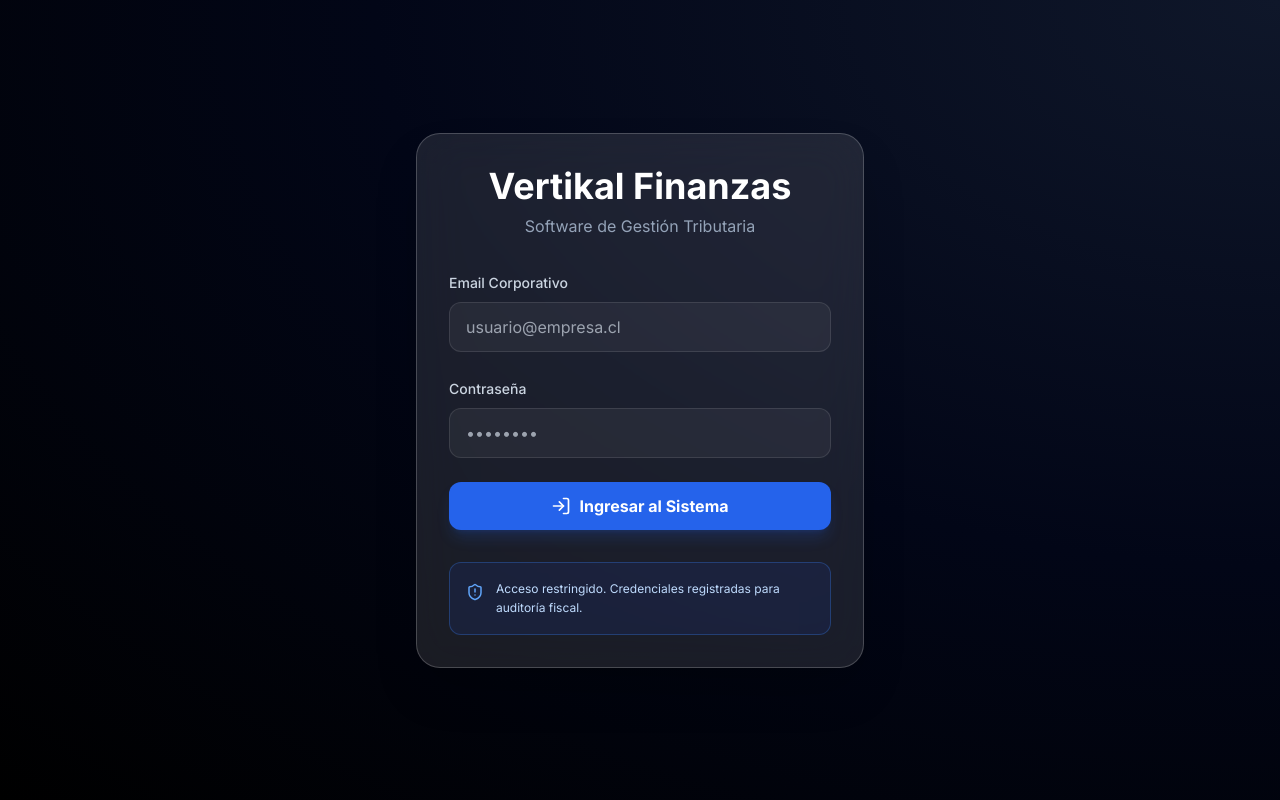
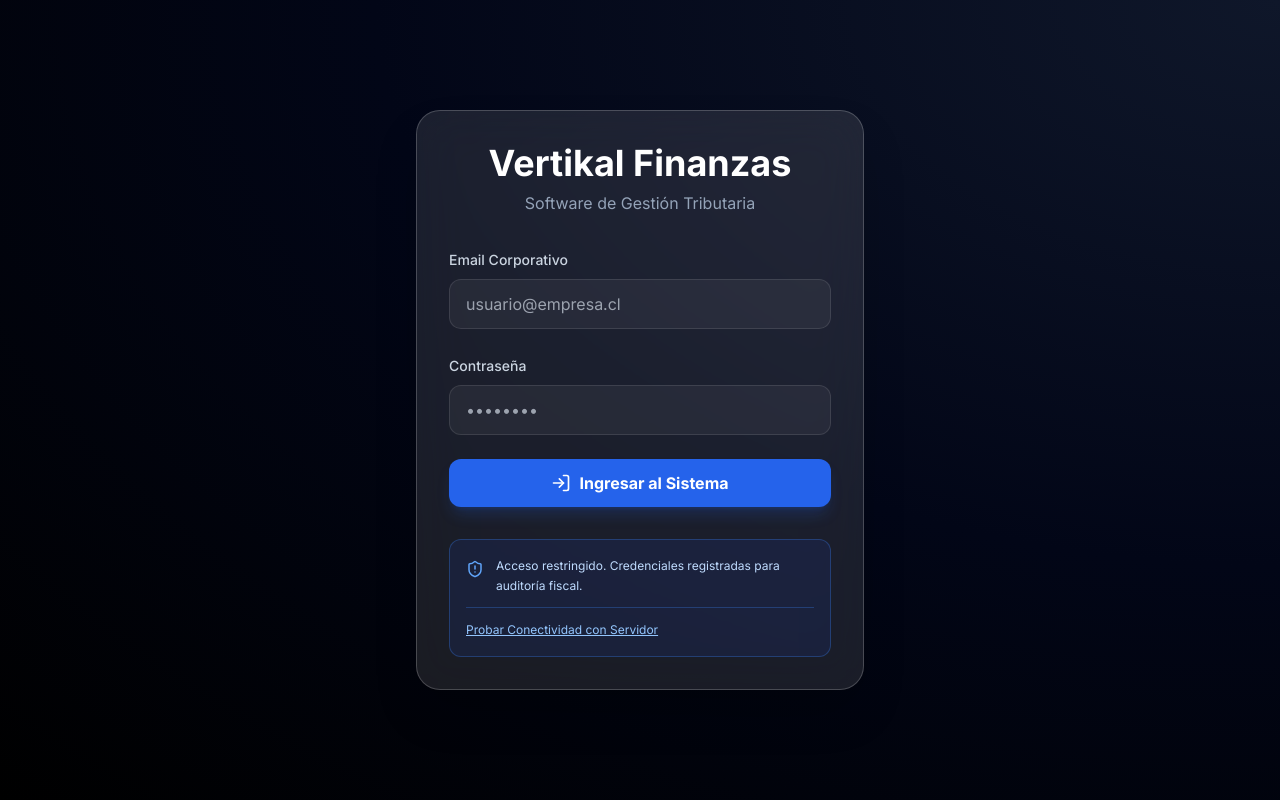
Before and after one commit to fvnks/finanzsaas-chile, a React (Vite) app: page / in a window 1280 px wide. Built offline with nearby package versions, Linux system fonts and the light colour scheme.

Commit message:
feat: Add a button to test server connectivity within the restricted access warning component.

```diff
--- a/App.tsx
+++ b/App.tsx
@@ -138,9 +138,33 @@ const App: React.FC = () => {
             </button>
           </form>
 
-          <div className="mt-8 p-4 bg-blue-900/20 rounded-xl border border-blue-500/30 flex items-start space-x-3">
-            <ShieldAlert className="text-blue-400 mt-1 flex-shrink-0" size={18} />
-            <p className="text-xs text-blue-200 leading-relaxed">Acceso restringido. Credenciales registradas para auditoría fiscal.</p>
+          <div className="mt-8 p-4 bg-blue-900/20 rounded-xl border border-blue-500/30 flex flex-col space-y-3">
+            <div className="flex items-start space-x-3">
+              <ShieldAlert className="text-blue-400 mt-1 flex-shrink-0" size={18} />
+              <p className="text-xs text-blue-200 leading-relaxed">Acceso restringido. Credenciales registradas para auditoría fiscal.</p>
+            </div>
+
+            <div className="pt-2 border-t border-blue-500/30">
+              <button
+                type="button"
+                onClick={async () => {
+                  try {
+                    setError('Testing connection...');
+                    const start = Date.now();
+                    const res = await fetch(`${API_URL}/health`);
+                    const text = await res.text();
+                    const time = Date.now() - start;
+                    setError(`Success (${res.status}) in ${time}ms: ${text.slice(0, 100)}`);
+                  } catch (e: any) {
+                    setError(`Test Failed: ${e.message}. See Console for details.`);
+                    console.error('Connection Test Error:', e);
+                  }
+                }}
+                className="text-xs text-blue-300 hover:text-blue-100 underline"
+              >
+                Probar Conectividad con Servidor
+              </button>
+            </div>
           </div>
         </div>
       </div>
```
